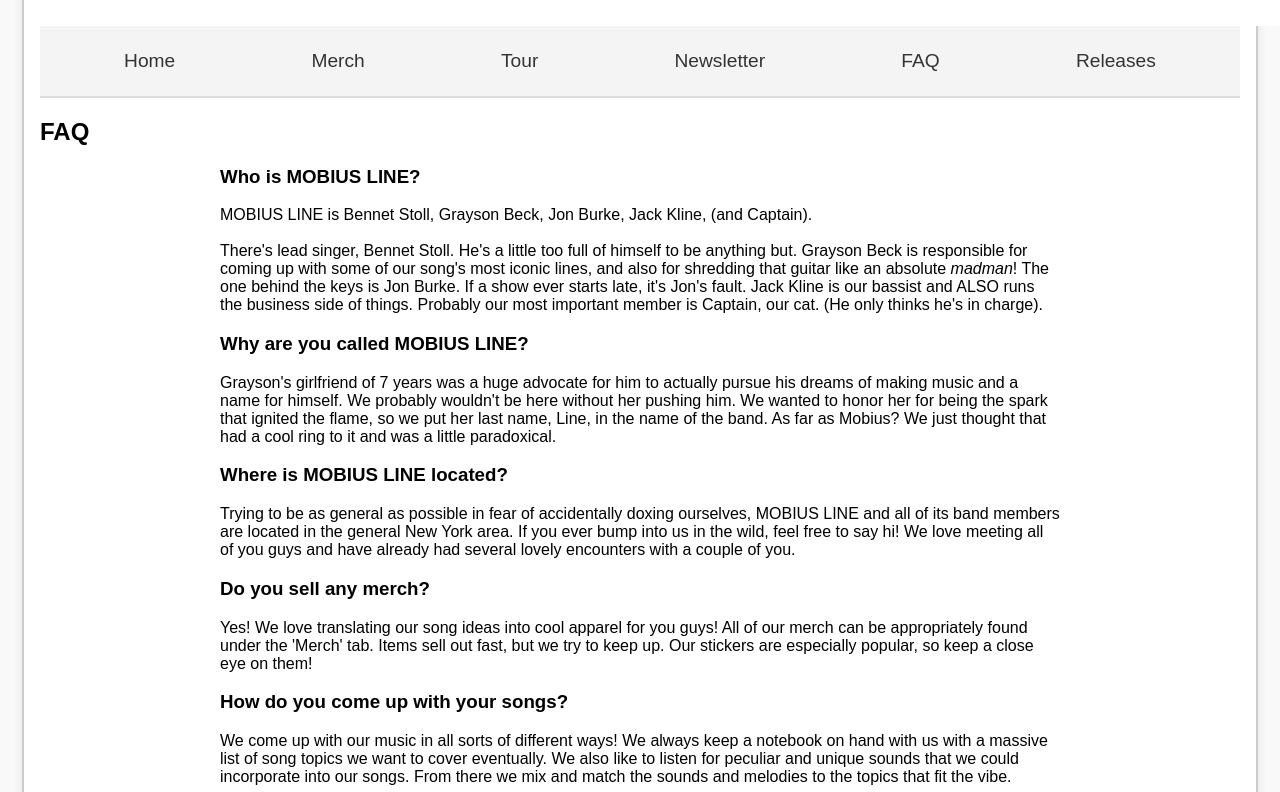
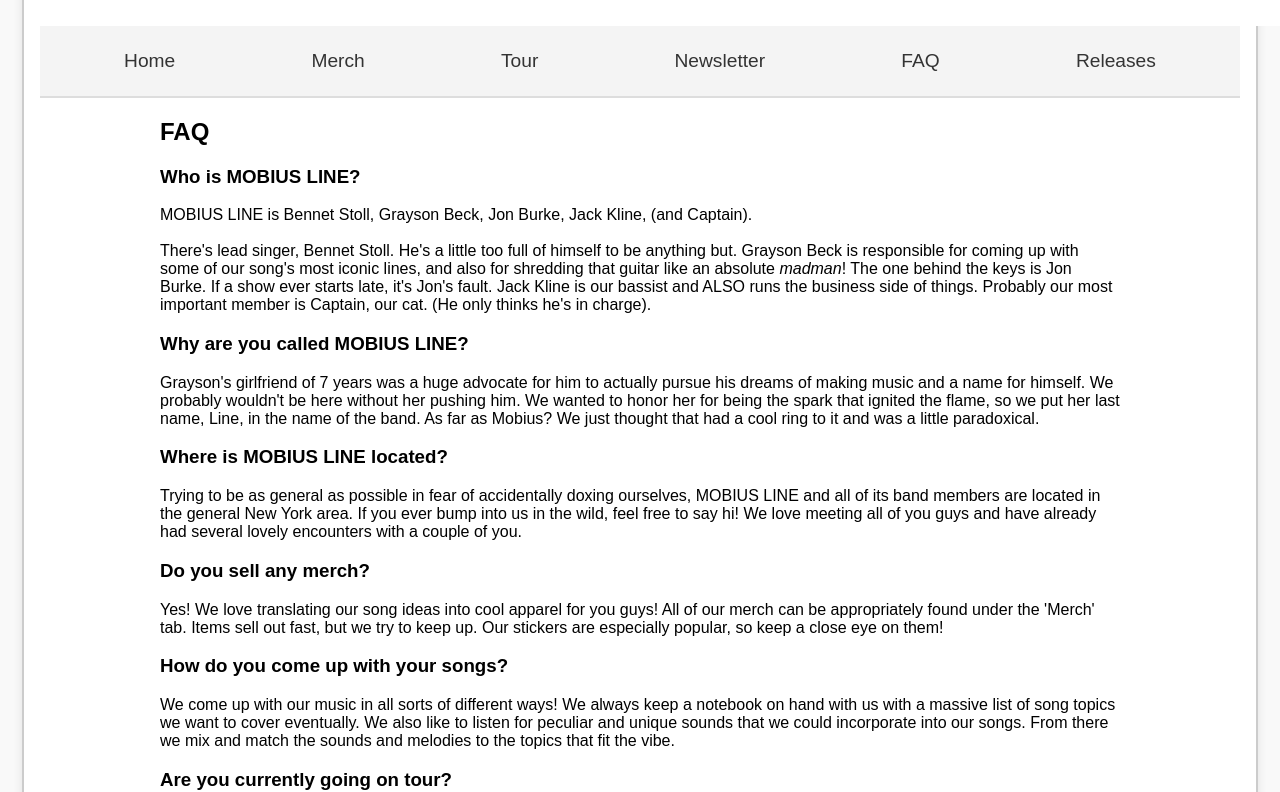
Before and after one commit to NobbyBop/band-site, a React (Vite) app: page /mobiusline/faq in a window 1280 px wide. Shown: the part 658-1450 px from the top of the page. Built offline with nearby package versions, Linux system fonts and the light colour scheme.

Commit message:
super small changes

```diff
--- a/src/components/App.css
+++ b/src/components/App.css
@@ -19,6 +19,15 @@ html {
   border: 2px solid #ccc;
   box-shadow: 0 0 10px rgba(0, 0, 0, 0.1);
   border-radius: 8px;
+}
+
+h1,
+h2,
+h3,
+h4,
+p {
+  margin-left: 10%;
+  margin-right: 10%;
 }
 
 .navigation {
@@ -144,8 +153,7 @@ button:disabled {
 
 .newsletter,
 .newstitle,
-.newsdate,
-.faqentry {
+.newsdate {
   margin-left: 15%;
   margin-right: 15%;
 }
--- a/src/components/Home.jsx
+++ b/src/components/Home.jsx
@@ -36,7 +36,7 @@ function Home() {
         {photos.map((item) => (
           <div className="home-photos" key={item.id}>
             <img src={item.source} className="home-image" />
-            <p>Caption undefined for photo_id={item.id}</p>
+            <p>caption undefined for photo_id={item.id}</p>
           </div>
         ))}
       </div>
```
Also changed, not shown: 6 other files (tests, documents, lock files or other folders).
